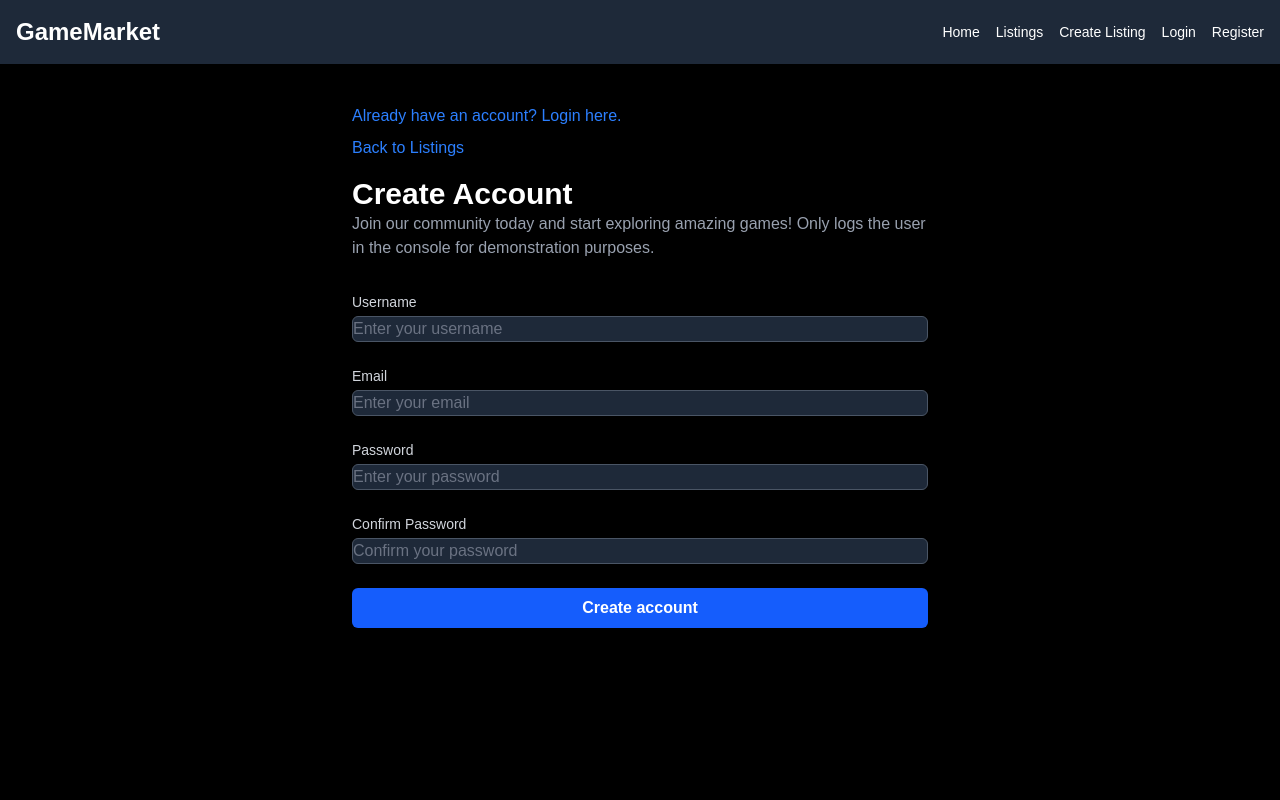
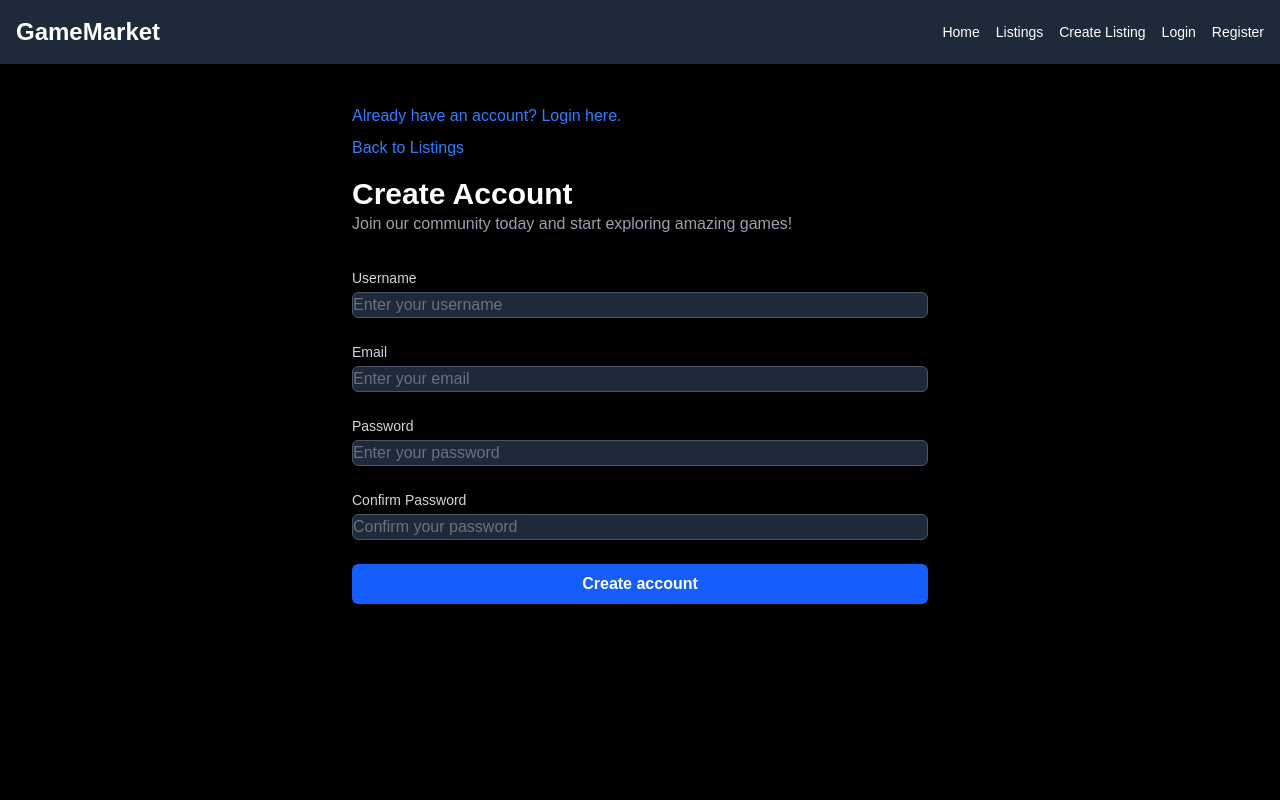
Before and after one commit to Caspar-Brantberger/GameMarket, a Next.js app in the folder frontend/: page /register in a window 1280 px wide. Shown: the top 800 px of the page. Built offline with nearby package versions, Linux system fonts and the light colour scheme; no server answers.

Commit message:
changed some text

```diff
--- a/frontend/src/app/register/page.tsx
+++ b/frontend/src/app/register/page.tsx
@@ -97,7 +97,7 @@ export default function RegisterPage() {
                     <h1 className="mt-4 text-3xl font-bold">Create Account</h1>
 
                     <p className="text-gray-400">
-                        Join our community today and start exploring amazing games! Only logs the user in the console for demonstration purposes.
+                        Join our community today and start exploring amazing games!
                     </p>
                 </div>
 
```
